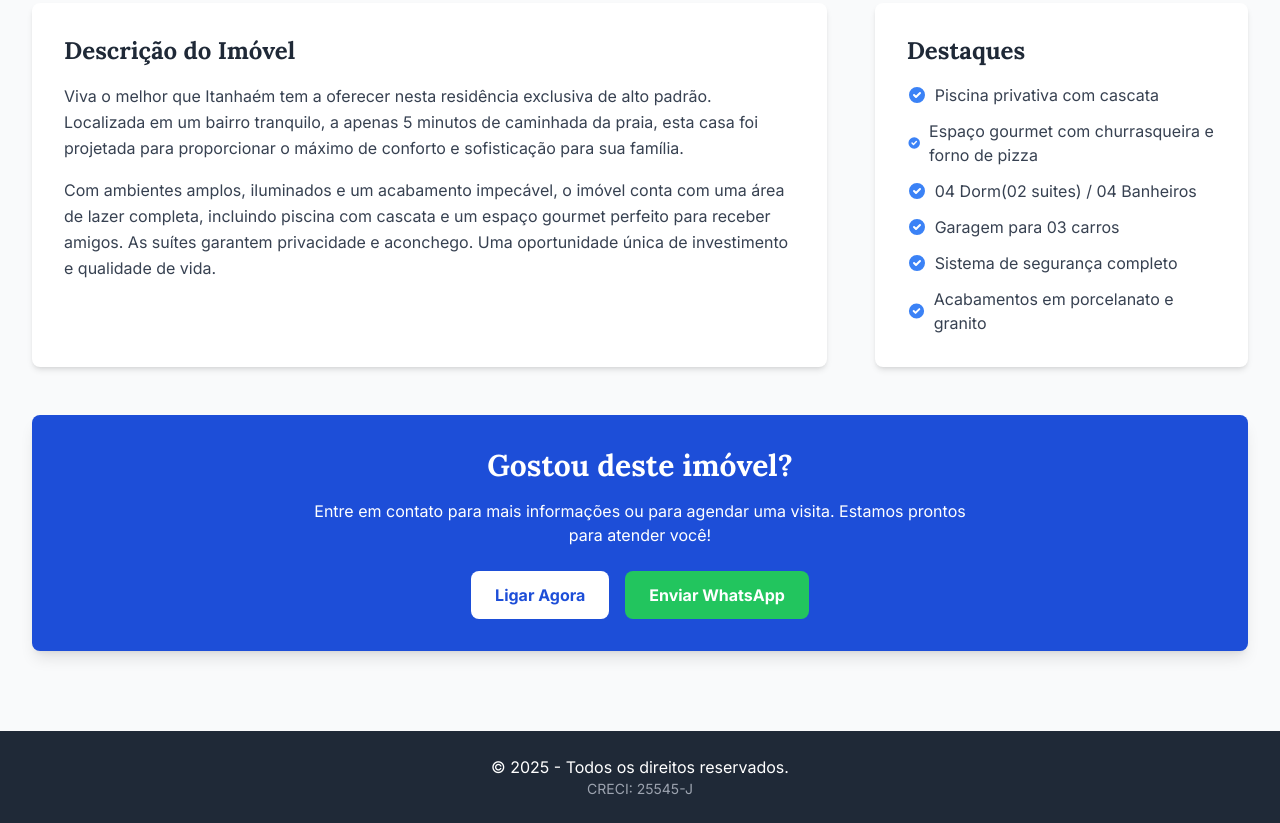
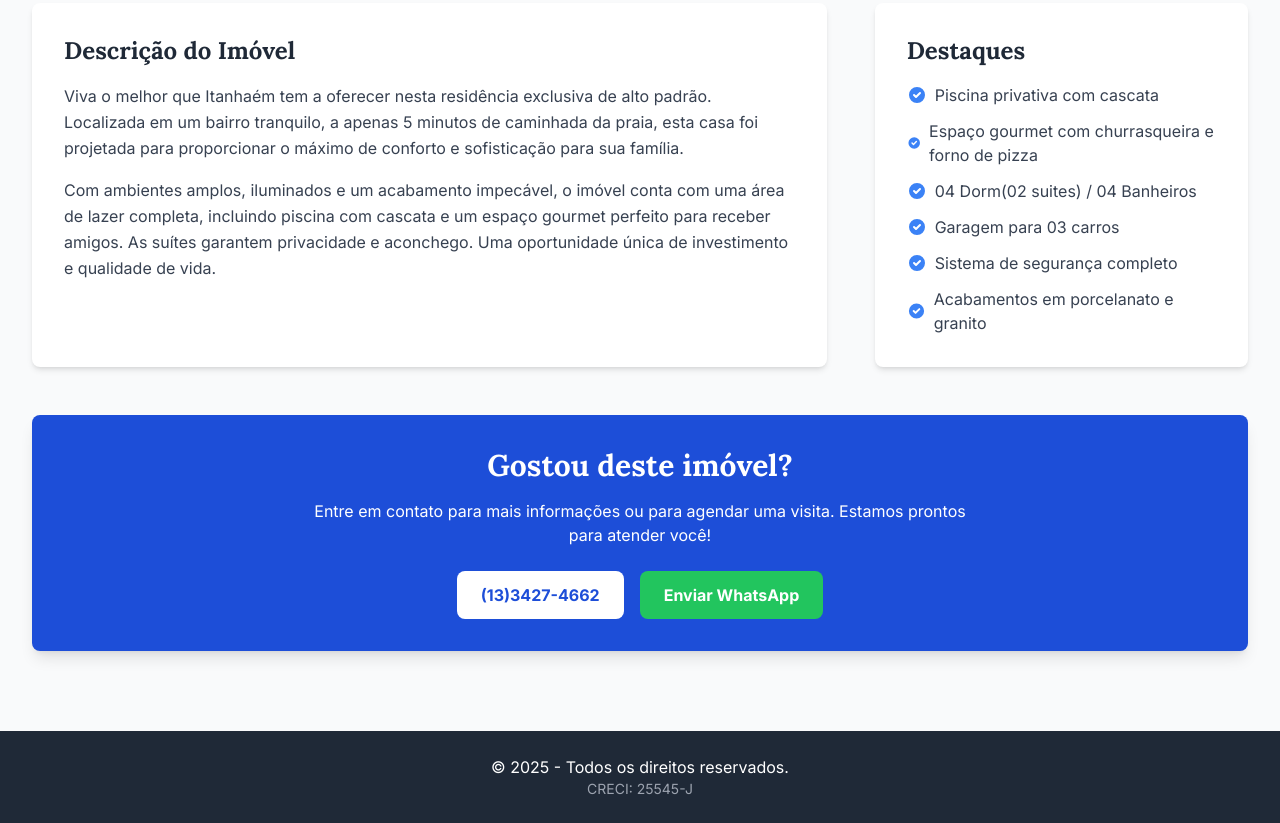
Before and after one commit to marcelobutanta/Casa-da-praia, a plain HTML site: page index.html in a window 1280 px wide. Shown: the part 933-1756 px from the top of the page. Drawn offline with nearby package versions, Linux system fonts and the light colour scheme.

Commit message:
Update index.html

```diff
--- a/index.html
+++ b/index.html
@@ -166,7 +166,7 @@
             <h3 class="text-3xl font-bold font-lora mb-4">Gostou deste imóvel?</h3>
             <p class="mb-6 max-w-2xl mx-auto">Entre em contato para mais informações ou para agendar uma visita. Estamos prontos para atender você!</p>
             <div class="flex flex-col md:flex-row justify-center items-center gap-4">
-                <a href="tel:+551334274662" class="bg-white text-blue-700 font-bold py-3 px-6 rounded-lg hover:bg-gray-200 transition duration-300 w-full md:w-auto">Ligar Agora</a>
+                <a href="tel:+551334274662" class="bg-white text-blue-700 font-bold py-3 px-6 rounded-lg hover:bg-gray-200 transition duration-300 w-full md:w-auto">(13)3427-4662</a>
                 <a href="https://wa.me/5513996868585" target="_blank" class="bg-green-500 text-white font-bold py-3 px-6 rounded-lg hover:bg-green-600 transition duration-300 w-full md:w-auto">Enviar WhatsApp</a>
             </div>
         </section>
```
